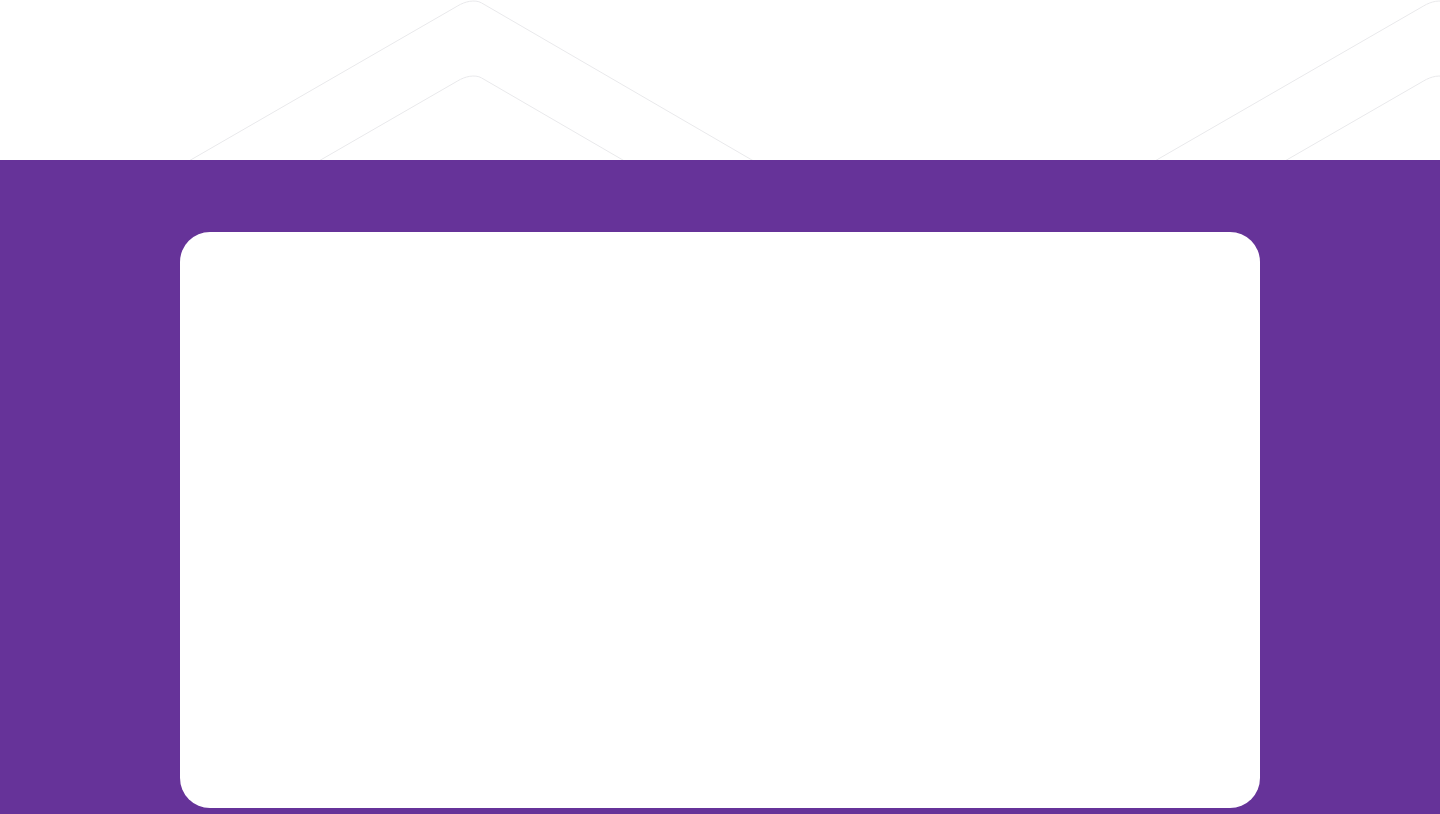
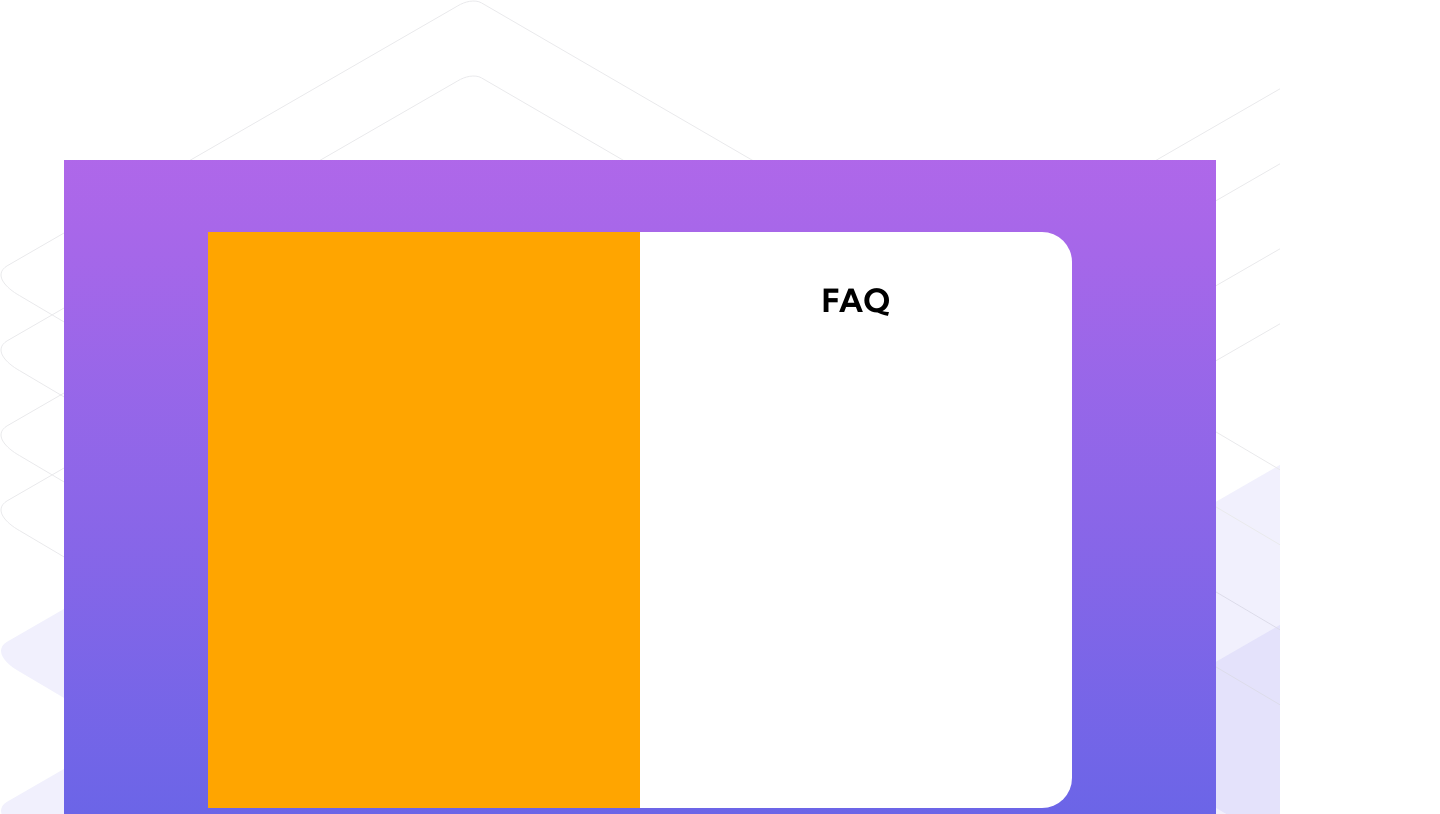
Before and after one commit to timegated/faq-accordion-react, a React app: page / in a window 1280 px wide. Shown: the top 814 px of the page, 1440 px wide, since content can reach past the window. Built offline with nearby package versions, Linux system fonts and the light colour scheme.

Commit message:
Styling layout of faq accordion and img component

```diff
--- a/src/App.js
+++ b/src/App.js
@@ -2,16 +2,19 @@ import React, { useState } from 'react'
 import styled from 'styled-components';
 
 const FaqContainer = styled.div`
+ background: var(--bg-gradient);
 @media (min-width: 768px) {
-  background-color: rebeccapurple;
-  width: 90rem;
+  width: 90vw;
   height: 90vh;
   margin: 10rem auto;
 }
 `;
 
-const Accordion = styled.div`
+const AccordionContainer = styled.div`
+display: grid;
+grid-template-columns: 1fr;
 @media (min-width: 768px) {
+  grid-template-columns: 1fr 1fr;
   position: relative;
   top: 10%;
   bottom: 0;
@@ -21,7 +24,19 @@ const Accordion = styled.div`
   border-radius: 30px;
   margin: 0 auto;
 }
+`;
 
+const FaqTitle = styled.h1`
+  color: #000;
+  padding: 1.5em;
+  font-family: 'Kumbh Sans', sans-serif;
+  font-weight: var(--font-weight-2);
+`;
+
+const ImgContainer = styled.div`
+  background: orange;
+  height: 100%;
+  width: 100%;
 `;
 
 const App = () => {
@@ -36,13 +51,13 @@ const App = () => {
   };
 
   return (
-    <div>
-      <FaqContainer>
-        <Accordion>
+    <FaqContainer>
+      <AccordionContainer>
+      <ImgContainer></ImgContainer>
+        <FaqTitle>FAQ</FaqTitle>
           {/* Handle accordion state */}
-          </Accordion>
-      </FaqContainer>
-    </div>
+          </AccordionContainer>
+    </FaqContainer>
   )
 }
 
--- a/src/index.css
+++ b/src/index.css
@@ -1,9 +1,24 @@
+@import url('https://fonts.googleapis.com/css2?family=Kumbh+Sans:wght@400;700&display=swap');
+
+:root {
+  --desat-blue: hsl(238, 29%, 16%);
+  --soft-red: hsl(14, 88%, 65%);
+  --bg-gradient: linear-gradient(hsl(273, 75%, 66%), hsl(240, 73%, 65%));
+  --text-color-1: hsl(237, 12%, 33%);
+  --text-color-2: hsl(240, 6%, 50%);
+  --divider-color: hsl(240, 5%, 91%);
+  --body-copy-size: 12px;
+  --font-weight-1: 400;
+  --font-weight-2: 700;
+}
+
 html, body {
   background-image: url('./images/bg-pattern-mobile.svg');
   box-sizing: border-box;
   margin: 0;
   padding: 0;
 }
+
 *, *:before, *:after {
   box-sizing: inherit;
   margin: inherit;
```
